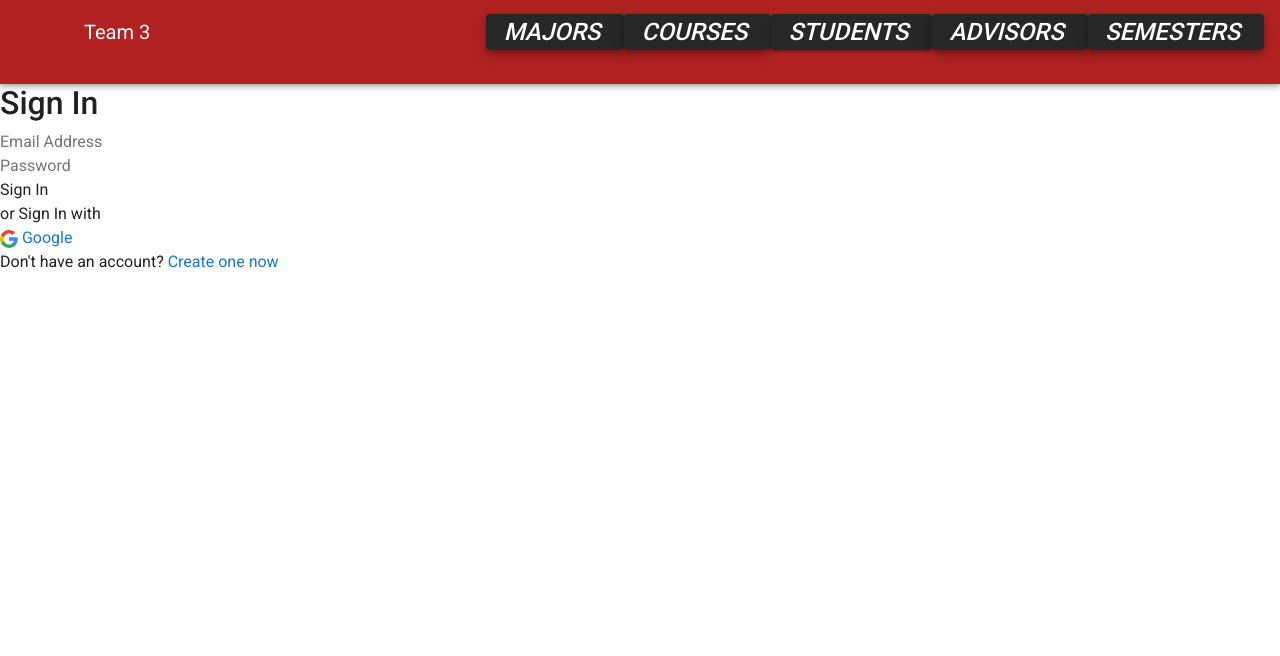
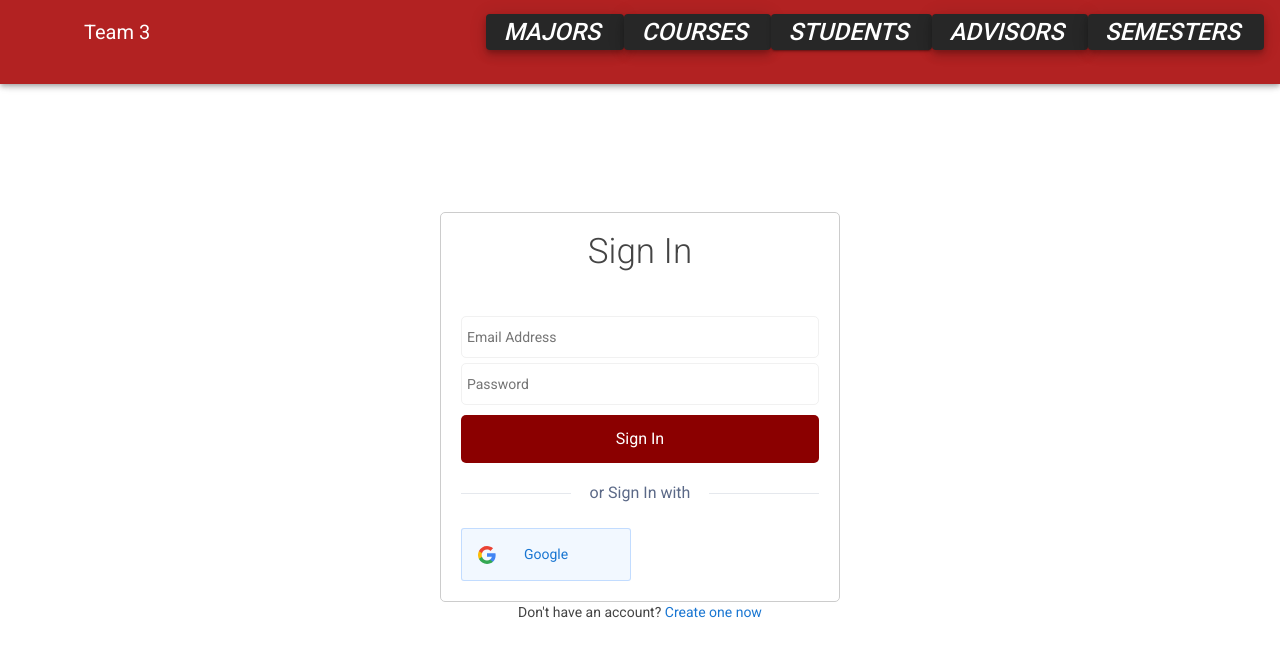
Before and after one commit to davidmuhimuzi/vue2, a Vue app: page /login in a window 1280 px wide. Shown: the top 656 px of the page. Built offline with nearby package versions, Linux system fonts and the light colour scheme.

Commit message:
Added google sign in and local sign up

```diff
--- a/src/App.vue
+++ b/src/App.vue
@@ -37,7 +37,7 @@
       </v-btn>
 
       <v-btn
-        to="/"
+        to="/courses"
         text-lg-right
         elevation="6"
       >
--- /dev/null
+++ b/src/assets/style.css
@@ -0,0 +1,174 @@
+body {
+    font-family: Arial, Helvetica, sans-serif;
+    font-size: 14px;
+    background: #0069ff;
+}
+/* Style the tab */
+.tab {
+    overflow: hidden;
+    border: 1px solid #ccc;
+    background-color: #f1f1f1;
+}
+  /* Style the buttons inside the tab */
+.tab a {
+    background-color: inherit;
+    float: right;
+    cursor: pointer;
+    padding: 14px 16px;
+    transition: 0.3s;
+    font-size: 17px;
+    text-decoration: none;
+    border: 1px solid;
+}
+/* Change background color of buttons on hover */
+.tab a:hover {
+    background-color: #ddd;
+}
+/* Create an active/current tablink class */
+.tab a.active {
+    background-color: #ccc;
+}
+/* Style the tab content */
+.tabcontent {
+    display: none;
+    padding: 6px 12px;
+    border: 1px solid #ccc;
+    border-top: none;
+}
+.loginsuccess-container {
+    padding: 20px;
+    margin: 0 auto;
+    width: 80%;
+    box-shadow: beige;
+    border: 1px solid #ccc;
+    border-radius: 5px;
+    background: #fff;
+    word-break: break-all;
+}
+.main-container {
+    margin-top: 10%;
+}
+.box-container {
+    padding: 20px;
+    margin: 0 auto;
+    width: 400px;
+    box-shadow: beige;
+    border: 1px solid #ccc;
+    border-radius: 5px;
+    background: #fff;
+}
+.heading {
+    text-align: center;
+    font-weight: 300;
+    color: #444;
+    margin: 0 auto 45px;
+    font-size: 35px;
+    line-height: 38px;
+    text-transform: none;
+    letter-spacing: 0;
+}
+.form-fields, .form-fields button {
+    width: 100%;
+    margin: 5px 0;
+    line-height: 28px;
+    border-radius: 5px;
+}
+.form-fields input {
+    width: 100%;
+    line-height: 40px;
+    border-radius: 5px;
+    border-radius: 5px;
+    border: 1px solid #f1f1f1;
+    background: #fff;
+    padding: 0 5px;
+    font-size: 14px;
+}
+.signIn {
+    padding: 10px 32px;
+    color: white;
+    font-size: 16px;
+    font-weight: 400;
+    background: darkred;
+    text-align: center;
+    cursor: pointer;
+    height: auto;
+    -webkit-appearance: none;
+}
+.createaccount {
+    padding: 15px;
+    background-color: #0069ff;
+    border: none;
+    color: #fff;
+    font-size: 16px;
+    font-weight: 400;
+    height: 48px;
+    line-height: 48px;
+    padding: 0 32px;
+    text-align: center;
+    border-radius: 5px;
+}
+.center {
+    text-align: center
+}
+.login-choice span {
+    color: #5b6987;
+    display: -ms-grid;
+    display: grid;
+    font-size: 16px;
+    width: 100%;
+    line-height: 40px;
+    -webkit-box-align: center;
+    -ms-flex-align: center;
+    align-items: center;
+    text-align: center;
+    -ms-grid-columns: minmax(20px,1fr) auto minmax(20px,1fr);
+    grid-template-columns: minmax(20px,1fr) auto minmax(20px,1fr);
+    grid-gap: 19px;
+}
+.login-choice span:after, .login-choice span:before {
+    content: "";
+    border-top: 1px solid #e5e8ed;
+}
+
+.login-choice .googlespace {
+    align-content: center;
+}
+.signup-buttons {
+    margin-top: 15px;
+    display: -webkit-box;
+    display: -ms-flexbox;
+    display: flex;
+    -webkit-box-pack: justify;
+    -ms-flex-pack: justify;
+    justify-content: space-between;
+    position: relative;
+}
+.facebook-signup, .google-signup {
+    color: #031b4e;
+    background: #f2f8ff;
+    border: 1px solid rgba(0,105,255,.2);
+    -webkit-box-sizing: border-box;
+    box-sizing: border-box;
+    border-radius: 3px;
+    display: inline-block;
+    margin-top: 0;
+    width: 47.5%;
+    padding: 15px;
+    text-align: center;
+    position: inherit;
+}
+.signup-buttons a {
+    vertical-align: middle;
+    text-decoration: none;
+}
+.signup-buttons svg {
+    left: 16px;
+    position: absolute;
+    top: 50%;
+    -webkit-transform: translateY(-50%);
+    transform: translateY(-50%);
+}
+.footer, .footer a {
+    text-align: center;
+    color: #444;
+}
--- a/src/components/Menu.vue
+++ b/src/components/Menu.vue
@@ -7,7 +7,7 @@
 </template>
 
 <script>
-//import router from './router.js'//
+import router from '@/router.js'
 import { removeItem } from '@/config/utils'
 
 export default {
--- a/src/components/SocialLogin.vue
+++ b/src/components/SocialLogin.vue
@@ -8,7 +8,7 @@
 </template>
 
 <script>
-import router from './router.js';
+import router from '@/router.js';
 export default {
   name: 'login_signup_social',
   methods: {
--- a/src/main.js
+++ b/src/main.js
@@ -6,6 +6,7 @@ import store from './store/store'
 import { BootstrapVue } from 'bootstrap-vue'
 import 'bootstrap/dist/css/bootstrap.css'
 import 'bootstrap-vue/dist/bootstrap-vue.css'
+import '@/assets/style.css'
 
 import GoogleAuth from '@/config/google_oAuth.js'
 const gauthOption = {
--- a/src/router.js
+++ b/src/router.js
@@ -35,7 +35,7 @@ let baseRoutes = [
   routes: [
     */
     {
-      path: "/",
+      path: "/courses",
       name: "list", //keep
       component: () => import("./components/CoursesList")
 
--- a/src/views/Login.vue
+++ b/src/views/Login.vue
@@ -15,7 +15,9 @@
           </button>
         </div>
         <div class="login-choice"><span>or Sign In with</span></div>
-        <SocialLogin />
+        <div class="googlespace">
+          <SocialLogin />
+        </div>
       </div>
     </form>
     <div class="footer">
```
